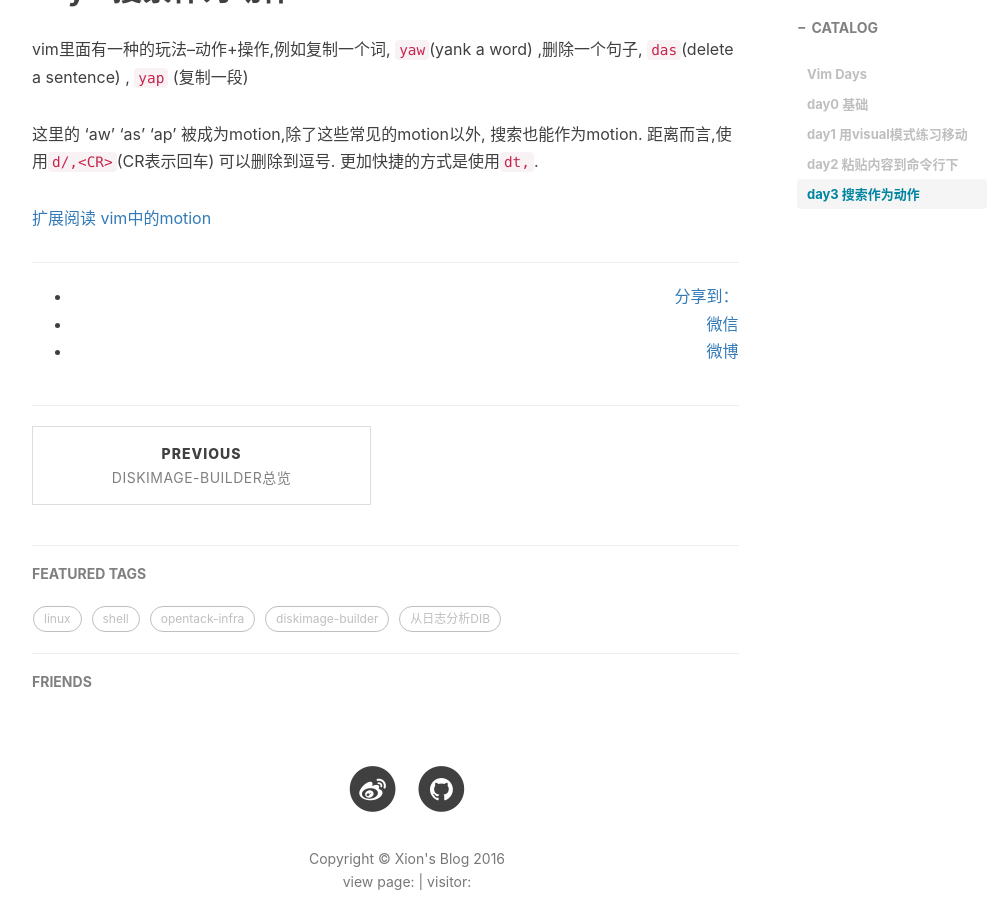
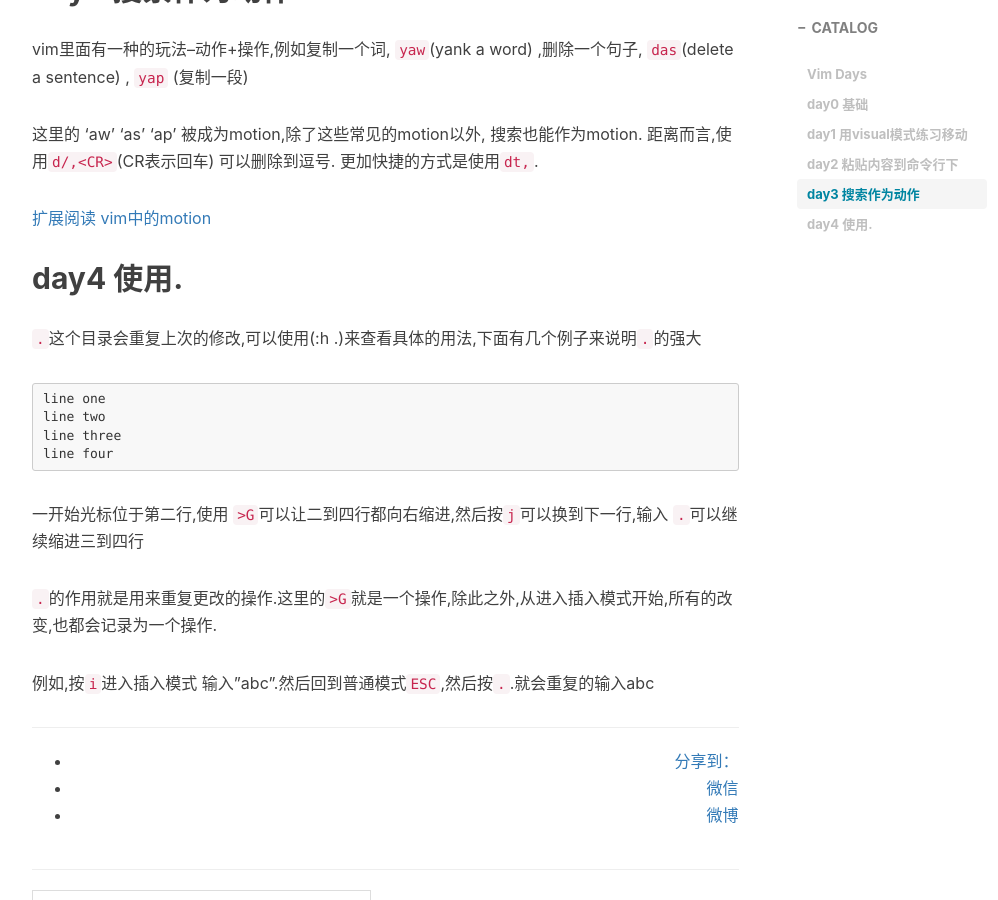
Before and after one commit to xionchen/xionchen.github.io, a Jekyll site: the page built from _posts/2016-11-1-vim-everyday.markdown, in a window 1280 px wide and 900 px high, scrolled down 2836 px. Shown: the whole window, without its empty margins (233-1231 px from the left). Built offline with Jekyll 4.4.1, drawn with Linux system fonts in a browser that asks for light colours; nearby versions of some CDN libraries; comment, search, counter and statistics services are not loaded.

Commit message:
update vim and fix a error in chrrot

````diff
--- a/_posts/2016-10-05-chroot-introduction.markdown
+++ b/_posts/2016-10-05-chroot-introduction.markdown
@@ -17,7 +17,7 @@ tags:
 > chroot是一种隔离技术,开始主要是为了测试安装和构建系统(做镜像也算).
 > 到2008年的时候,基于cgroups开发除了LXC,以及Docker.可以说chroot技术是容器技术的前身.
 
-## charoot命令
+## chroot命令
 [官方的man手册](https://www.freebsd.org/cgi/man.cgi?query=chroot&apropos=0&sektion=8&manpath=FreeBSD+10.3-RELEASE+and+Ports&arch=default&format=html)
 一般的用法为:
 
--- a/_posts/2016-11-1-vim-everyday.markdown
+++ b/_posts/2016-11-1-vim-everyday.markdown
@@ -93,3 +93,20 @@ vim里面有一种的玩法--动作+操作,例如复制一个词, `yaw`(yank a w
 距离而言,使用`d/,<CR>`(CR表示回车) 可以删除到逗号. 更加快捷的方式是使用`dt,`.
 
 [扩展阅读 vim中的motion](http://vimdoc.sourceforge.net/htmldoc/motion.html#operator)
+
+## day4 使用.
+
+`.`这个目录会重复上次的修改,可以使用(:h .)来查看具体的用法,下面有几个例子来说明`.`的强大
+
+```
+line one
+line two
+line three
+line four
+```
+
+一开始光标位于第二行,使用 `>G`可以让二到四行都向右缩进,然后按`j`可以换到下一行,输入 `.`可以继续缩进三到四行
+
+`.`的作用就是用来重复更改的操作.这里的`>G`就是一个操作,除此之外,从进入插入模式开始,所有的改变,也都会记录为一个操作.
+
+例如,按`i`进入插入模式 输入"abc".然后回到普通模式`ESC`,然后按`.`.就会重复的输入abc
````
